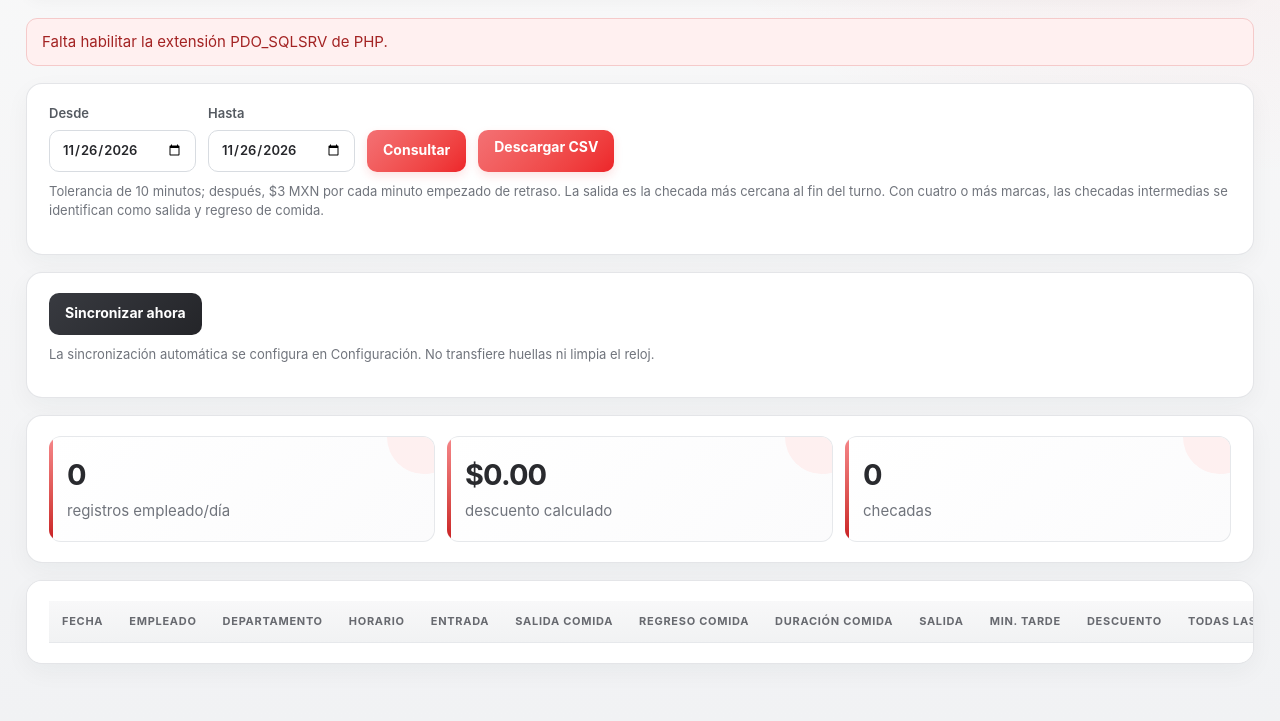
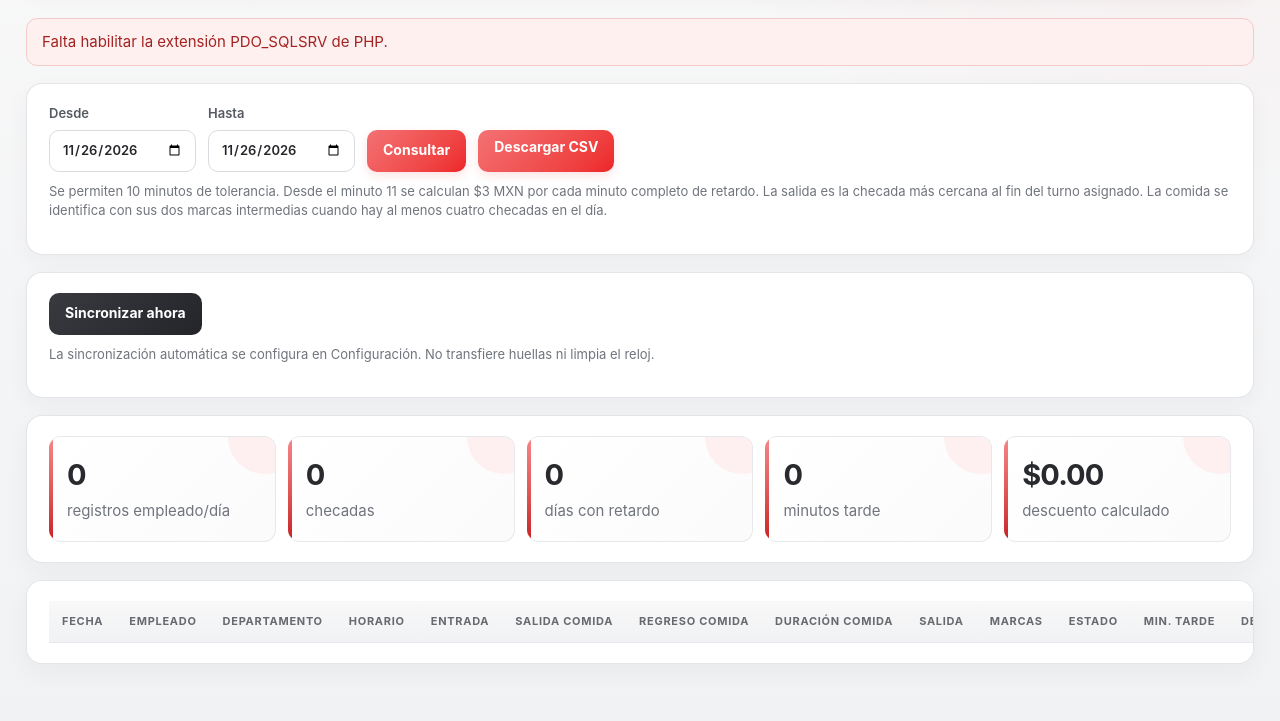
Before and after one commit to Dcampos8/RH, a PHP site: page / in a window 1280 px wide. Shown: the part 307-1028 px from the top of the page. Run offline with PHP 8.4, Linux system fonts and the light colour scheme; the visitor is signed in with stand-in values (Sample User, id 1); lists and menus that the app fills with data are empty.

Commit message:
Mejora reporte de asistencia y carga de logos
Calcula retardos por minutos completos tras la tolerancia, añade estados y métricas al reporte y al CSV, y ajusta el manejo binario del logo. Actualiza también la documentación y el diseño adaptable de las estadísticas.

```diff
--- a/assets/app.css
+++ b/assets/app.css
@@ -39,7 +39,7 @@ button:hover, a.button:hover { background: var(--brand-dark); transform: transla
 button:active, a.button:active { transform: translateY(0); }
 .sync button { background: #2f343a; }
 .sync button:hover { background: #15171a; }
-.stats { display: grid; grid-template-columns: repeat(3, minmax(160px, 1fr)); gap: 12px; }
+.stats { display: grid; grid-template-columns: repeat(auto-fit, minmax(165px, 1fr)); gap: 12px; }
 .stats > div { padding: 16px 18px; background: #fafafa; border: 1px solid var(--line); border-left: 3px solid var(--brand); border-radius: 12px; color: var(--muted); }
 .stats b { color: var(--ink); font-size: 25px; letter-spacing: -.03em; }
 .scroll { overflow: auto; }
@@ -50,6 +50,10 @@ tbody tr:hover { background: #fffafa; }
 tbody tr:last-child td { border-bottom: 0; }
 .details { min-width: 360px; color: #5d626a; font-size: 13px; line-height: 1.7; }
 .error, .ok { border-radius: 11px; padding: 12px 15px; }
+.badge { display: inline-flex; align-items: center; padding: 5px 10px; border-radius: 999px; font-size: 11px; font-weight: 800; letter-spacing: .045em; white-space: nowrap; }
+.badge-late { color: #a51d24; background: #ffe7e8; border: 1px solid #f6bfc2; }
+.badge-ok { color: #1d6b40; background: #e9f8ef; border: 1px solid #bfe6cb; }
+.badge-muted { color: #60656c; background: #eef0f2; border: 1px solid #d9dde1; }
 .error { color: #a32323; background: #fff0f0; border: 1px solid #f5caca; }
 .ok { color: #247043; background: #effaf3; border: 1px solid #c9ebd4; }
 .credential { display: inline-block; color: var(--brand-dark); background: #fff4f4; border: 1px solid #f3c6c7; border-radius: 9px; padding: 3px 10px; }
--- a/attendance_helpers.php
+++ b/attendance_helpers.php
@@ -1,5 +1,17 @@
 <?php
 declare(strict_types=1);
+
+function calculate_late_minutes(DateTimeImmutable $firstPunch, string $date, ?string $scheduledStart, int $graceMinutes = 10): ?int
+{
+    $scheduledStart = trim((string)$scheduledStart);
+    if ($scheduledStart === '') return null;
+
+    $graceEnd = (new DateTimeImmutable($date . ' ' . $scheduledStart))->modify('+' . $graceMinutes . ' minutes');
+    $secondsAfterGrace = $firstPunch->getTimestamp() - $graceEnd->getTimestamp();
+
+    // The first chargeable minute begins at minute 11: ignore seconds 1–59 after the 10-minute grace.
+    return $secondsAfterGrace < 60 ? 0 : intdiv($secondsAfterGrace, 60);
+}
 
 /** Classifies the day's punches using the scheduled shift end to identify checkout. */
 function summarize_attendance_punches(array $punches): array
--- a/auth.php
+++ b/auth.php
@@ -1,5 +1,7 @@
 <?php
 declare(strict_types=1);
+
+date_default_timezone_set('America/Mexico_City');
 
 if (session_status() !== PHP_SESSION_ACTIVE) {
     $secure = !empty($_SERVER['HTTPS']) && $_SERVER['HTTPS'] !== 'off';
--- a/index.php
+++ b/index.php
@@ -66,25 +66,10 @@ SQL;
         $summary = summarize_attendance_punches($punches);
         $exitAt = $summary['exit_index'] !== null
             ? new DateTimeImmutable((string)$punches[$summary['exit_index']]['punch_time']) : null;
-        $lateMinutes = 0;
-        if (!empty($first['hora_inicio'])) {
-            $scheduled = new DateTimeImmutable($first['fecha'] . ' ' . $first['hora_inicio']);
-            $graceEnd = $scheduled->modify('+10 minutes');
-            if ($firstAt > $graceEnd) {
-                $secondsLate = $firstAt->getTimestamp() - $graceEnd->getTimestamp();
-                $lateMinutes = (int)ceil($secondsLate / 60);
-            }
-        }
-        $details = [];
+        $lateMinutes = calculate_late_minutes($firstAt, (string)$first['fecha'], $first['hora_inicio'] ?? null);
         $mealOut = $summary['meal_out_index'] !== null ? new DateTimeImmutable((string)$punches[$summary['meal_out_index']]['punch_time']) : null;
         $mealBack = $summary['meal_back_index'] !== null ? new DateTimeImmutable((string)$punches[$summary['meal_back_index']]['punch_time']) : null;
-        foreach ($punches as $index => $punch) {
-            $at = new DateTimeImmutable((string)$punch['punch_time']);
-            $label = $summary['labels'][$index];
-            $details[] = $label . ' ' . $at->format('H:i:s') . ' · tipo ' . ($punch['punch_type'] ?: '—')
-                . ' · estado ' . ($punch['workstate'] ?: '—') . ' · reloj '
-                . ($punch['terminal_name'] ?: ($punch['terminal_id'] ?: '—'));
-        }
+        $status = $lateMinutes === null ? 'Sin horario' : ($lateMinutes > 0 ? 'Retardo' : 'A tiempo');
         $rows[] = [
             'fecha' => (new DateTimeImmutable((string)$first['fecha']))->format('Y-m-d'),
             'empleado' => trim($first['emp_firstname'] . ' ' . $first['emp_lastname']),
@@ -95,10 +80,10 @@ SQL;
             'regreso_comida' => $mealBack?->format('H:i:s') ?? '—',
             'salida' => $exitAt?->format('H:i:s') ?? '—',
             'comida' => $summary['meal_minutes'] === null ? '—' : sprintf('%02d:%02d', intdiv($summary['meal_minutes'], 60), $summary['meal_minutes'] % 60),
+            'estado' => $status,
             'minutos' => $lateMinutes,
-            'descuento' => $lateMinutes * 3,
+            'descuento' => ($lateMinutes ?? 0) * 3,
             'cantidad' => count($punches),
-            'detalle' => $details,
         ];
     }
 } catch (Throwable $exception) {
@@ -112,6 +97,9 @@ try {
 } catch (Throwable $exception) { /* Los logs usan la tabla de auditoría existente. */ }
 $totalPenalty = array_sum(array_column($rows, 'descuento'));
 $totalPunches = array_sum(array_column($rows, 'cantidad'));
+$lateRows = array_filter($rows, static fn($row) => (int)($row['minutos'] ?? 0) > 0);
+$lateDays = count($lateRows);
+$totalLateMinutes = array_sum(array_map(static fn($row) => (int)($row['minutos'] ?? 0), $rows));
 ?>
 <!doctype html>
 <html lang="es"><head><meta charset="utf-8"><meta name="viewport" content="width=device-width,initial-scale=1">
@@ -123,9 +111,9 @@ $totalPunches = array_sum(array_column($rows, 'cantidad'));
 <?php if ($error): ?><p class="error"><?=h($error)?></p><?php endif; ?>
 <?php if (!empty($syncMessage)): ?><p class="card">Última sincronización · <?=h($syncMessage['status'])?> · <?=h($syncMessage['finished_at'])?><br><?=h($syncMessage['result_text'])?></p><?php endif; ?>
 <section class="card"><form method="get"><label>Desde<input type="date" name="desde" value="<?=h($from)?>" required></label><label>Hasta<input type="date" name="hasta" value="<?=h($to)?>" required></label><button>Consultar</button><a class="button" href="export.php?desde=<?=h($from)?>&amp;hasta=<?=h($to)?>">Descargar CSV</a></form>
-<p class="hint">Tolerancia de 10 minutos; después, $3 MXN por cada minuto empezado de retraso. La salida es la checada más cercana al fin del turno. Con cuatro o más marcas, las checadas intermedias se identifican como salida y regreso de comida.</p></section>
+<p class="hint">Se permiten 10 minutos de tolerancia. Desde el minuto 11 se calculan $3 MXN por cada minuto completo de retardo. La salida es la checada más cercana al fin del turno asignado. La comida se identifica con sus dos marcas intermedias cuando hay al menos cuatro checadas en el día.</p></section>
 <?php if (strtolower((string)$_SESSION['app_username']) === 'admin'): ?><section class="card"><form class="sync" method="post" action="sync.php" onsubmit="return confirm('Sincronizar checadas y usuarios entre CHECADOR y el F19. ¿Continuar?')"><input type="hidden" name="csrf" value="<?=h(csrf_token())?>"><button>Sincronizar ahora</button></form><p class="hint">La sincronización automática se configura en Configuración. No transfiere huellas ni limpia el reloj.</p></section><?php endif; ?>
-<section class="card stats"><div><b><?=count($rows)?></b><br>registros empleado/día</div><div><b>$<?=number_format((float)$totalPenalty, 2)?></b><br>descuento calculado</div><div><b><?=$totalPunches?></b><br>checadas</div></section>
-<section class="card scroll"><table><thead><tr><th>Fecha</th><th>Empleado</th><th>Departamento</th><th>Horario</th><th>Entrada</th><th>Salida comida</th><th>Regreso comida</th><th>Duración comida</th><th>Salida</th><th>Min. tarde</th><th>Descuento</th><th>Todas las checadas</th></tr></thead><tbody>
-<?php foreach ($rows as $row): ?><tr><td><?=h($row['fecha'])?></td><td><?=h($row['empleado'])?></td><td><?=h($row['departamento'])?></td><td><?=h($row['horario'])?></td><td><?=h($row['entrada'])?></td><td><?=h($row['salida_comida'])?></td><td><?=h($row['regreso_comida'])?></td><td><?=h($row['comida'])?></td><td><?=h($row['salida'])?></td><td><?=h($row['minutos'])?></td><td>$<?=number_format((float)$row['descuento'], 2)?></td><td class="details"><?php foreach ($row['detalle'] as $line): ?><?=h($line)?><br><?php endforeach; ?></td></tr><?php endforeach; ?>
+<section class="card stats"><div><b><?=count($rows)?></b><br>registros empleado/día</div><div><b><?=$totalPunches?></b><br>checadas</div><div><b><?=$lateDays?></b><br>días con retardo</div><div><b><?=$totalLateMinutes?></b><br>minutos tarde</div><div><b>$<?=number_format((float)$totalPenalty, 2)?></b><br>descuento calculado</div></section>
+<section class="card scroll"><table><thead><tr><th>Fecha</th><th>Empleado</th><th>Departamento</th><th>Horario</th><th>Entrada</th><th>Salida comida</th><th>Regreso comida</th><th>Duración comida</th><th>Salida</th><th>Marcas</th><th>Estado</th><th>Min. tarde</th><th>Descuento</th></tr></thead><tbody>
+<?php foreach ($rows as $row): ?><tr><td><?=h($row['fecha'])?></td><td><?=h($row['empleado'])?></td><td><?=h($row['departamento'])?></td><td><?=h($row['horario'])?></td><td><?=h($row['entrada'])?></td><td><?=h($row['salida_comida'])?></td><td><?=h($row['regreso_comida'])?></td><td><?=h($row['comida'])?></td><td><?=h($row['salida'])?></td><td><?=h($row['cantidad'])?></td><td><span class="badge <?=($row['estado']==='Retardo'?'badge-late':($row['estado']==='A tiempo'?'badge-ok':'badge-muted'))?>"><?=h($row['estado'])?></span></td><td><?=h($row['minutos'] ?? '—')?></td><td>$<?=number_format((float)$row['descuento'], 2)?></td></tr><?php endforeach; ?>
 </tbody></table></section></main></body></html>
--- a/logo.php
+++ b/logo.php
@@ -5,10 +5,12 @@ require_once __DIR__ . '/db.php';
 header('X-Content-Type-Options: nosniff');
 header('Cache-Control: no-store, max-age=0');
 try {
-    $stmt = db()->query('SELECT logo_data, logo_mime FROM dbo.rh_branding WHERE id = 1');
-    $row = $stmt->fetch(PDO::FETCH_ASSOC);
-    $image = $row['logo_data'] ?? null;
-    $mime = (string)($row['logo_mime'] ?? '');
+    $stmt = db()->prepare('SELECT logo_data, logo_mime FROM dbo.rh_branding WHERE id = 1');
+    $stmt->execute();
+    $stmt->bindColumn('logo_data', $image, PDO::PARAM_LOB, 0, PDO::SQLSRV_ENCODING_BINARY);
+    $stmt->bindColumn('logo_mime', $mime, PDO::PARAM_STR);
+    $stmt->fetch(PDO::FETCH_BOUND);
+    $mime = (string)($mime ?? '');
     if (is_resource($image)) $image = stream_get_contents($image);
     if (is_string($image) && $image !== '' && in_array($mime, ['image/png', 'image/jpeg', 'image/webp'], true)) {
         header('Content-Type: ' . $mime);
--- a/settings.php
+++ b/settings.php
@@ -47,7 +47,7 @@ if ($_SERVER['REQUEST_METHOD'] === 'POST') {
                 }
                 rewind($logoStream);
                 $saveLogo = $pdo->prepare('UPDATE dbo.rh_branding SET logo_data = ?, logo_mime = ? WHERE id = 1');
-                $saveLogo->bindValue(1, $logoStream, PDO::PARAM_LOB);
+                $saveLogo->bindParam(1, $logoStream, PDO::PARAM_LOB, 0, PDO::SQLSRV_ENCODING_BINARY);
                 $saveLogo->bindValue(2, $logoMime, PDO::PARAM_STR);
                 try {
                     $saveLogo->execute();
```
Also changed, not shown: export.php (+5 -16 lines), README.md.
